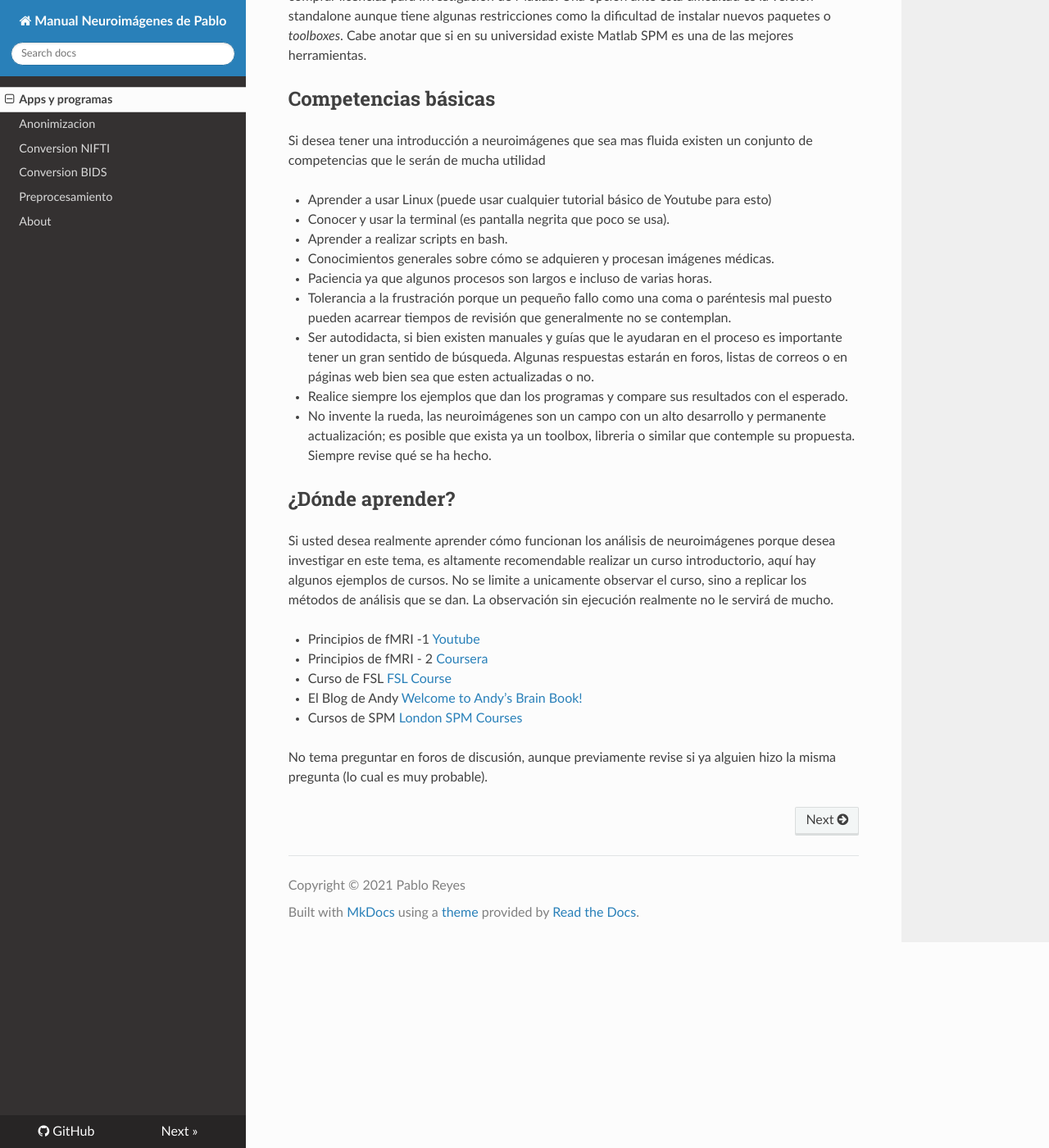
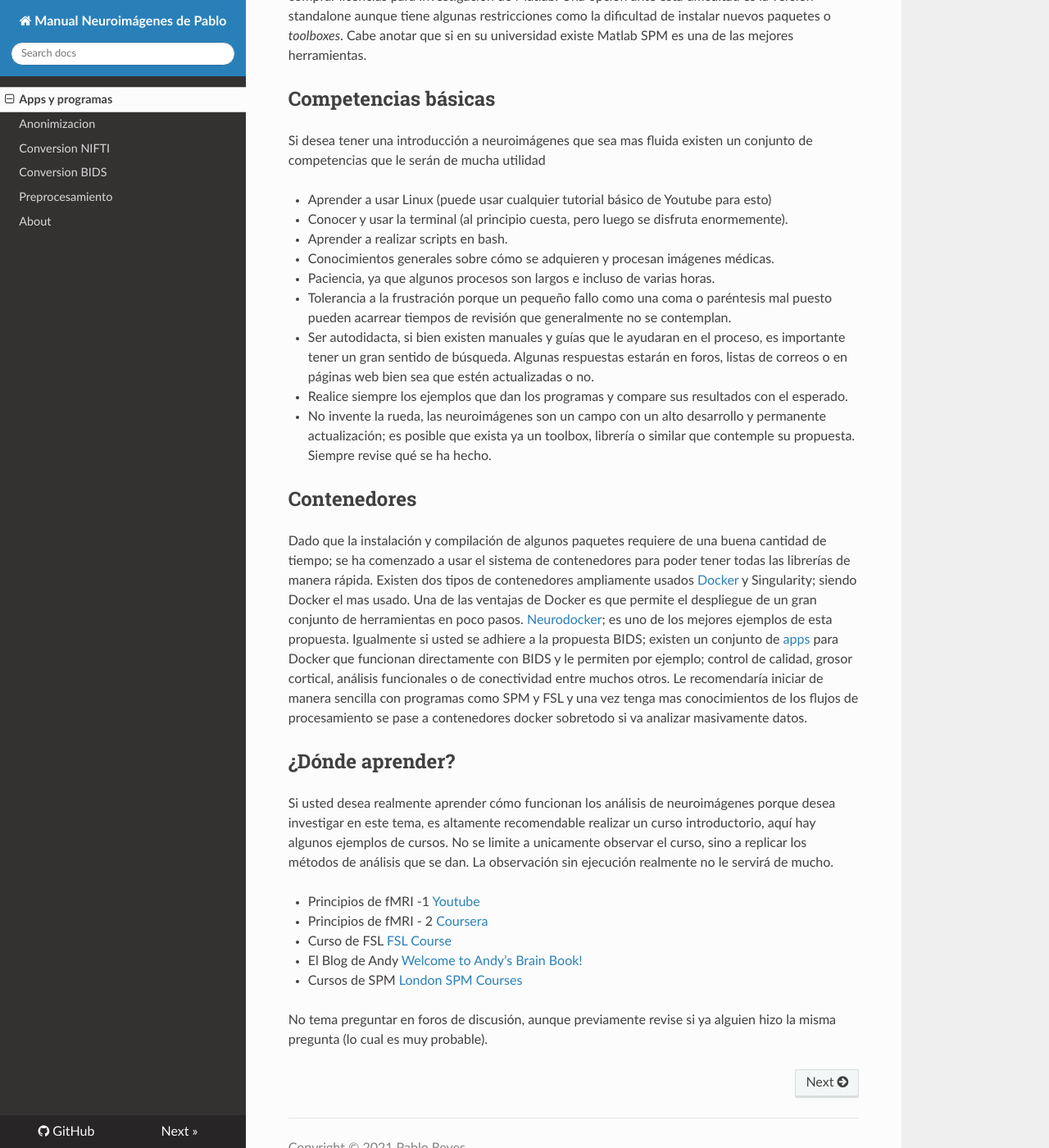
Before and after one commit to pabloreyesg/Scrips-to-MRI, an MkDocs documentation site: the page built from docs/index.md, in a window 1280 px wide and 1400 px high, scrolled down 1595 px. Shown: the whole window at 82% size. Built offline with MkDocs 1.6.1, drawn with Linux system fonts in a browser that asks for light colours; nearby versions of some CDN libraries; some of the changed text lies outside the part shown.

Commit message:
Update index.md

```diff
--- a/docs/index.md
+++ b/docs/index.md
@@ -48,21 +48,24 @@ Si desea tener una introducción a neuroimágenes que sea mas fluida existen un
 
 - Aprender a usar Linux (puede usar cualquier tutorial básico de Youtube para esto)
 
-- Conocer y usar la terminal (es pantalla negrita que poco se usa).
+- Conocer y usar la terminal (al principio cuesta, pero luego se disfruta enormemente).
 
 - Aprender a realizar scripts en bash.
 
 - Conocimientos generales sobre cómo se adquieren y procesan imágenes médicas.
 
-- Paciencia ya que algunos procesos son largos e incluso de varias horas.
+- Paciencia, ya que algunos procesos son largos e incluso de varias horas.
 
 - Tolerancia a la frustración porque un pequeño fallo como una coma o paréntesis mal puesto pueden acarrear tiempos de revisión que generalmente no se contemplan.
 
-- Ser autodidacta, si bien existen manuales y guías que le ayudaran en el proceso es importante tener un gran sentido de búsqueda. Algunas respuestas estarán en foros, listas de correos  o en páginas web bien sea que esten actualizadas o no.
+- Ser autodidacta, si bien existen manuales y guías que le ayudaran en el proceso, es importante tener un gran sentido de búsqueda. Algunas respuestas estarán en foros, listas de correos  o en páginas web bien sea que estén actualizadas o no.
 
 - Realice siempre los ejemplos que dan los programas y compare sus resultados con el esperado.
 
-- No invente la rueda, las neuroimágenes son un campo con un alto desarrollo y permanente actualización; es posible que exista ya un toolbox, libreria o similar que contemple su propuesta. Siempre revise qué se ha hecho.
+- No invente la rueda, las neuroimágenes son un campo con un alto desarrollo y permanente actualización; es posible que exista ya un toolbox, librería o similar que contemple su propuesta. Siempre revise qué se ha hecho.
+
+## Contenedores
+Dado que la instalación y compilación de algunos paquetes requiere de una buena cantidad de tiempo; se ha comenzado a usar el sistema de contenedores para poder tener todas las librerías de manera rápida. Existen dos tipos de contenedores ampliamente usados [Docker](https://docs.docker.com/get-docker/) y Singularity; siendo Docker el mas usado. Una de las ventajas de Docker es que permite el despliegue de un gran conjunto de herramientas en poco pasos. [Neurodocker](https://www.repronim.org/neurodocker/); es uno de los mejores ejemplos de esta propuesta. Igualmente si usted se adhiere a la propuesta BIDS; existen un conjunto de [apps](https://bids-apps.neuroimaging.io/) para Docker que funcionan directamente con BIDS y le permiten por ejemplo; control de calidad, grosor cortical, análisis funcionales o de conectividad entre muchos otros. Le recomendaría iniciar de manera sencilla con programas como SPM y FSL y una vez tenga mas conocimientos de los flujos de procesamiento se pase a contenedores docker sobretodo si va analizar masivamente datos.
 
 ## ¿Dónde aprender?
 
```
Also changed, not shown: other parts of docs/index.md (+1 -1 lines).
